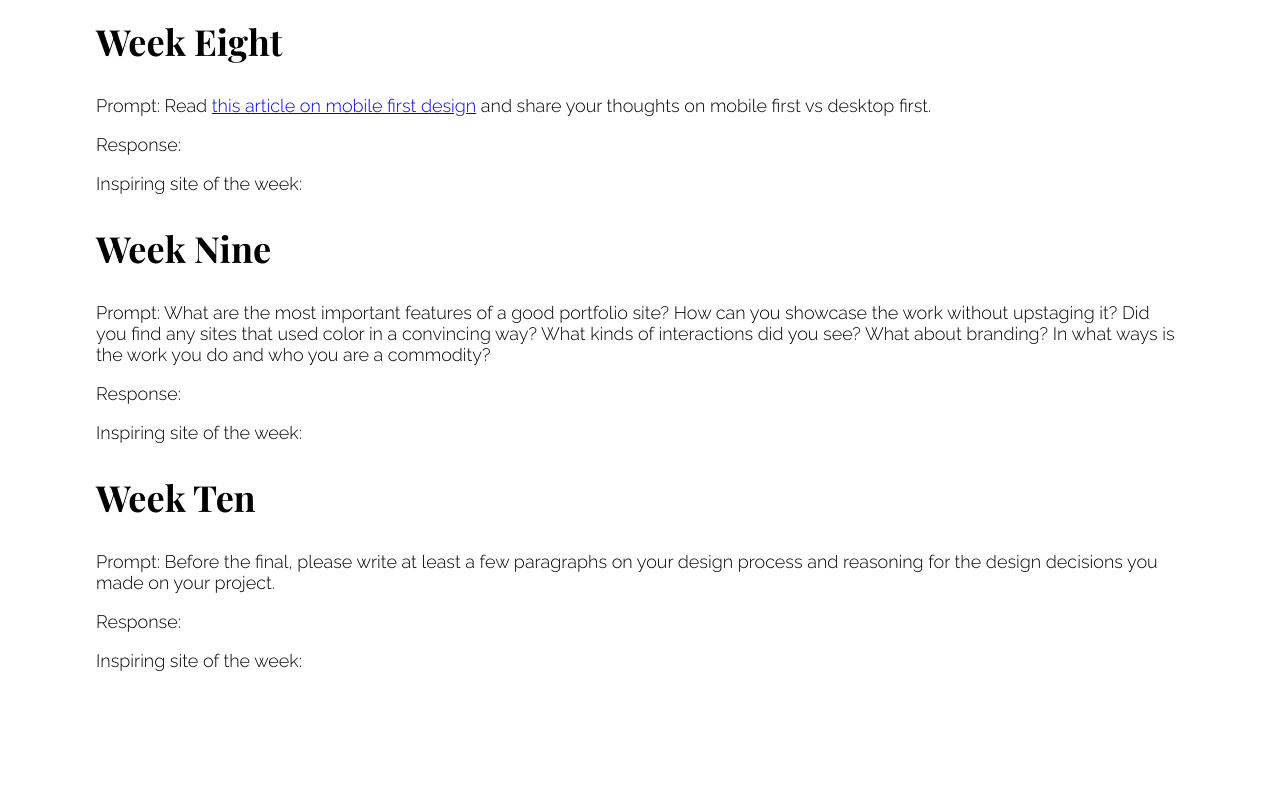
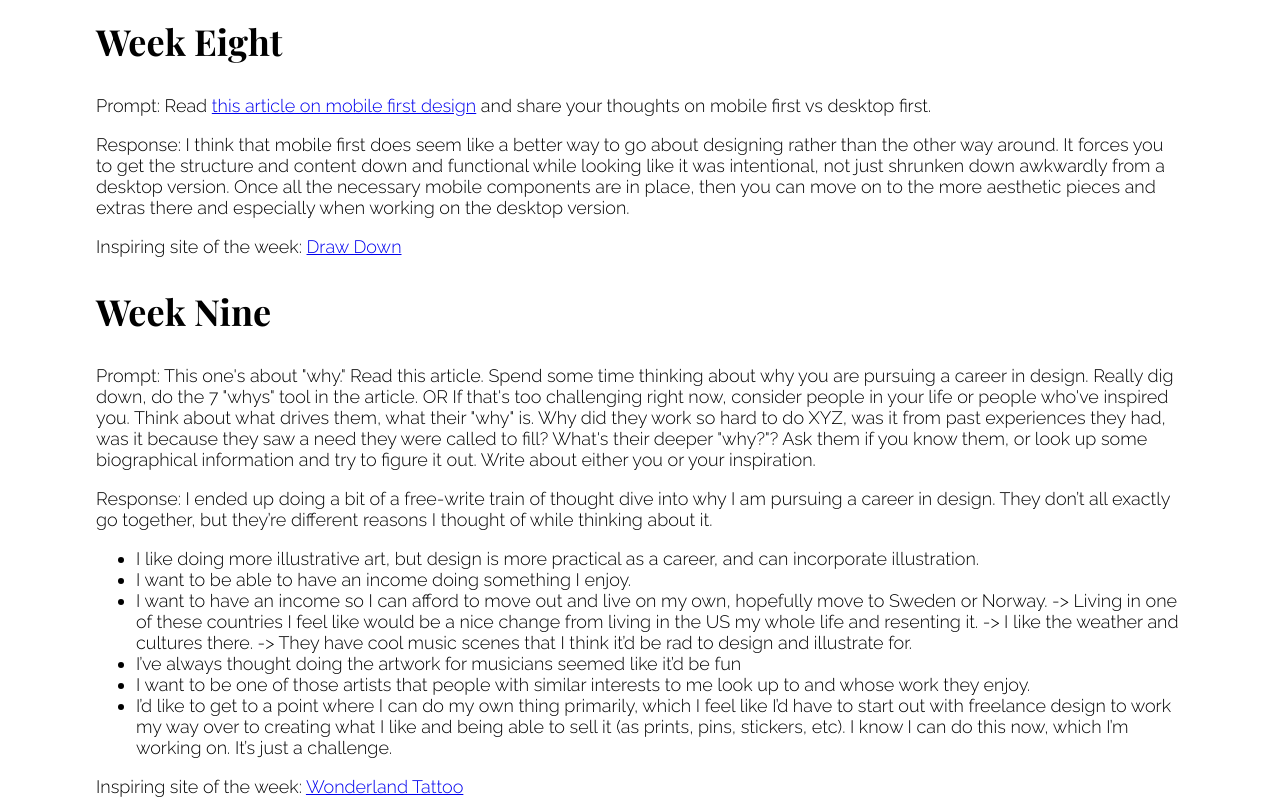
Before and after one commit to seveerart/seveerart341, a plain HTML site: page design-journal.html in a window 1280 px wide. Shown: the part 2480-3281 px from the top of the page. Before the commit the page ends 3169 px from the top, so only its background shows below. Drawn offline with nearby package versions, Linux system fonts and the light colour scheme.

```diff
--- a/design-journal.html
+++ b/design-journal.html
@@ -69,14 +69,23 @@
       <section>
         <h2>Week Eight</h2>
         <p>Prompt: Read <a href="https://medium.com/@Vincentxia77/what-is-mobile-first-design-why-its-important-how-to-make-it-7d3cf2e29d00">this article on mobile first design</a> and share your thoughts on mobile first vs desktop first.</p>
-        <p>Response:</p>
-        <p>Inspiring site of the week: <a href=""></a></p>
+        <p>Response: I think that mobile first does seem like a better way to go about designing rather than the other way around. It forces you to get the structure and content down and functional while looking like it was intentional, not just shrunken down awkwardly from a desktop version. Once all the necessary mobile components are in place, then you can move on to the more aesthetic pieces and extras there and especially when working on the desktop version. </p>
+        <p>Inspiring site of the week: <a href="https://draw-down.com/">Draw Down</a></p>
       </section>
       <section>
         <h2>Week Nine</h2>
-        <p>Prompt: What are the most important features of a good portfolio site? How can you showcase the work without upstaging it? Did you find any sites that used color in a convincing way? What kinds of interactions did you see? What about branding? In what ways is the work you do and who you are a commodity?</p>
-        <p>Response:</p>
-        <p>Inspiring site of the week: <a href=""></a></p>
+        <p>Prompt: This one's about "why." Read this article. Spend some time thinking about why you are pursuing a career in design. Really dig down, do the 7 "whys" tool in the article. OR If that's too challenging right now, consider people in your life or people who've inspired you. Think about what drives them, what their "why" is. Why did they work so hard to do XYZ, was it from past experiences they had, was it because they saw a need they were called to fill? What's their deeper "why?"? Ask them if you know them, or look up some biographical information and try to figure it out. Write about either you or your inspiration. </p>
+        <p>Response: I ended up doing a bit of a free-write train of thought dive into why I am pursuing a career in design. They don’t all exactly go together, but they’re different reasons I thought of while thinking about it.
+          <ul>
+          <li>I like doing more illustrative art, but design is more practical as a career, and can incorporate illustration.</li>
+          <li>I want to be able to have an income doing something I enjoy.</li>
+          <li>I want to have an income so I can afford to move out and live on my own, hopefully move to Sweden or Norway. -> Living in one of these countries I feel like would be a nice change from living in the US my whole life and resenting it. -> I like the weather and cultures there. -> They have cool music scenes that I think it’d be rad to design and illustrate for. </li>
+          <li>I’ve always thought doing the artwork for musicians seemed like it’d be fun </li>
+          <li>I want to be one of those artists that people with similar interests to me look up to and whose work they enjoy.</li>
+          <li>I’d like to get to a point where I can do my own thing primarily, which I feel like I’d have to start out with freelance design to work my way over to creating what I like and being able to sell it (as prints, pins, stickers, etc). I know I can do this now, which I’m working on. It’s just a challenge. </li>
+          </ul>
+        </p>
+        <p>Inspiring site of the week: <a href="https://www.wonderlandpdx.com/">Wonderland Tattoo</a></p>
       </section>
       <section>
         <h2>Week Ten</h2>
```
Also changed, not shown: project2/contact.html (+11 -3 lines), project2/style.css (+15 -2 lines).
